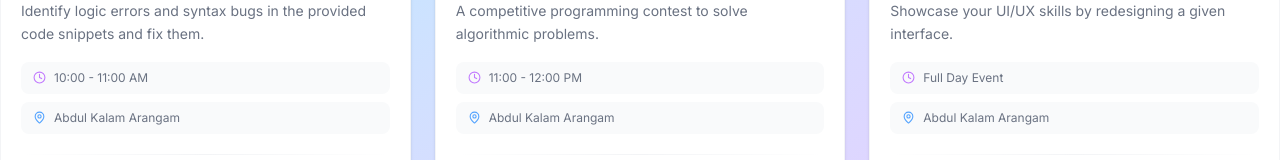
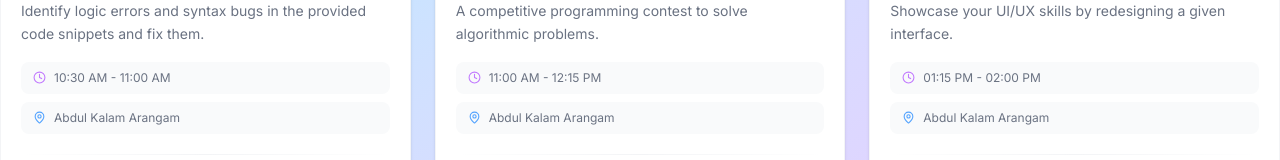
Before and after one commit to im-senthilnathan/innovex2k26, a React (Vite) app: page / in a window 1280 px wide. Shown: the part 2113-2273 px from the top of the page. Built offline with nearby package versions, Linux system fonts and the light colour scheme.

Commit message:
Refactor code structure for improved readability and maintainability

```diff
--- a/src/data/EventDetails.js
+++ b/src/data/EventDetails.js
@@ -5,16 +5,16 @@ export const events = {
             title: "Bug Blaster",
             description:
                 "Identify logic errors and syntax bugs in the provided code snippets and fix them.",
-            time: "10:00 - 11:00 AM",
+            time: "10:30 AM - 11:00 AM",
             location: "Abdul Kalam Arangam",
             image: "./bugBlaster.jfif",
             instructions: [
                 "Code snippets will be given on the spot.",
                 "Identify and fix all logic and syntax errors.",
-                "Allowed languages — C, Java, or Python.",
+                "Allowed languages — C, C++, or Java.",
                 "No internet or external tools allowed.",
                 "Most bugs fixed in least time wins.",
-                "Report to Abdul Kalam Arangam by 9:45 AM.",
+                "Report to Abdul Kalam Arangam by 10:15 AM.",
             ],
             formUrl: "https://docs.google.com/forms/d/e/1FAIpQLScFe4aVKA1cWLd7_ExBOtfsbuqUEG7mFpxt2b-fmt0wLXCHkA/viewform?embedded=true",
             category: "TECHNICAL",
@@ -24,7 +24,7 @@ export const events = {
             title: "Code Warrior",
             description:
                 "A competitive programming contest to solve algorithmic problems.",
-            time: "11:00 - 12:00 PM",
+            time: "11:00 AM - 12:15 PM",
             location: "Abdul Kalam Arangam",
             image: "./codeWarrior.jfif",
             instructions: [
@@ -42,7 +42,7 @@ export const events = {
             title: "Shadow Designer",
             description:
                 "Showcase your UI/UX skills by redesigning a given interface.",
-            time: "Full Day Event",
+            time: "01:15 PM - 02:00 PM",
             location: "Abdul Kalam Arangam",
             image: "./shadowDesigner.jfif",
             instructions: [
@@ -51,7 +51,7 @@ export const events = {
                 "Full day event — manage your time wisely.",
                 "Submit final design before closing time.",
                 "Judged on creativity, usability, and presentation.",
-                "Report to Abdul Kalam Arangam by 9:45 AM.",
+                "Report to Abdul Kalam Arangam by 1:00 PM.",
             ],
             formUrl: "https://docs.google.com/forms/d/e/1FAIpQLSfkz5_p2K9tKKXEeiCOYlPEL2V7XTfDugRVWzVSVUxR-RQDcA/viewform?embedded=true",
             category: "TECHNICAL",
@@ -64,7 +64,7 @@ export const events = {
             title: "Convince Me If You Can",
             description:
                 "Test your persuasion skills by selling a unique or fun idea to the audience and judges.",
-            time: "11:00 - 12:00 PM",
+            time: "11:00 AM - 12:15 PM",
             location: "Abdul Kalam Arangam",
             image: "./convinceMeIfYouCan.jfif",
             instructions: [
@@ -82,7 +82,7 @@ export const events = {
             title: "Picture Talk",
             description:
                 "Look at a random picture and weave a compelling story or description around it.",
-            time: "12:00 - 12:30 PM",
+            time: "10:30 AM - 11:00 AM",
             location: "Abdul Kalam Arangam",
             image: "./pictureTalk.jpg",
             instructions: [
@@ -90,7 +90,7 @@ export const events = {
                 "30 seconds to think.",
                 "1 minute to speak — no notes allowed.",
                 "Judged on fluency, creativity, and confidence.",
-                "Report to Abdul Kalam Arangam by 11:45 AM.",
+                "Report to Abdul Kalam Arangam by 10:15 AM.",
             ],
             formUrl: "https://docs.google.com/forms/d/e/1FAIpQLSeI6Vo7eezxOKHSQhr28ns0QQNJ4zyRTA3_V8WU5_4m3cwKsg/viewform?usp=sharing&ouid=111475720317182452936",
             category: "COMMUNICATION",
@@ -98,70 +98,11 @@ export const events = {
     ],
     business: [
         {
-            id: 1,
-            title: "Pipe & Ball",
-            description:
-                "A fun team building activity requiring coordination, strategy, and steady hands.",
-            time: "10:00 - 11:00 AM",
-            location: "Abdul Kalam Arangam",
-            image: "./pipeBall.jfif",
-            instructions: [
-                "4 members per team.",
-                "Connect all 4 pipes to form one channel.",
-                "Move the ball start to finish — no hand contact.",
-                "Ball drops or stops? Restart from beginning.",
-                "Fastest team wins.",
-                "Report to Abdul Kalam Arangam by 9:45 AM.",
-            ],
-            formUrl: "https://docs.google.com/forms/d/e/1FAIpQLSc1bhm5LUUi6NCUQPFrSI_cC6-BJdK47Sb7v8oQFbqzWxMasA/viewform?embedded=true",
-            category: "BUSINESS",
-        },
-        {
-            id: 2,
-            title: "Paper Art",
-            description:
-                "Transform simple paper into magnificent art pieces using cutting and folding techniques.",
-            time: "11:00 - 12:00 PM",
-            location: "Abdul Kalam Arangam",
-            image: "./paperArt.jfif",
-            instructions: [
-                "Team Participation — 4 members per team.",
-                "Bring your own materials — paper, scissors, glue, etc.",
-                "Only cutting and folding techniques allowed.",
-                "No pre-made templates or printed designs.",
-                "Best creative piece wins.",
-                "Report to Abdul Kalam Arangam by 10:45 AM.",
-            ],
-            formUrl: "https://docs.google.com/forms/d/e/1FAIpQLSfayaNotM9Ag4Hf-mq6rozSpyMK-lHHhUzwy7X4y2jJpYaY1g/viewform?embedded=true",
-            category: "BUSINESS",
-        },
-    ],
-    other: [
-        {
-            id: 1,
-            title: "Bharathi Pattarai",
-            description:
-                "A poetry competition celebrating the fiery words and wisdom of Mahakavi Bharathiyar.",
-            time: "11:30 - 12:30 PM",
-            location: "Abdul Kalam Arangam",
-            image: "./bharathiyarPattarai.jfif",
-            instructions: [
-                "Topic will be announced on the spot.",
-                "Poetry must be in Tamil.",
-                "Original compositions only — no memorized poems.",
-                "Time limit will be given on the spot.",
-                "Judged on expression, content, and delivery.",
-                "Report to Abdul Kalam Arangam by 11:15 AM.",
-            ],
-            formUrl: "https://docs.google.com/forms/d/e/1FAIpQLSevU0igLAwueZL3IExcMpQWtPGP1657uyEiSlIabLoTYHNP5A/viewform?usp=sharing&ouid=111475720317182452936",
-            category: "OTHER",
-        },
-        {
             id: 2,
             title: "Video Editing",
             description:
                 "Showcase your storytelling skills through the art of video editing and visual effects.",
-            time: "11:30 - 12:30 PM",
+            time: "10:30 AM (Starting Time)",
             location: "Abdul Kalam Arangam",
             image: "./videoEditing.jfif",
             instructions: [
@@ -173,6 +114,84 @@ export const events = {
                 "Report to Abdul Kalam Arangam by 11:15 AM.",
             ],
             formUrl: "https://docs.google.com/forms/d/e/1FAIpQLScNfGz1dGTbI7kNxlqjUZDiegKLhb8HSYZIEsi4UOZi77aFYg/viewform?usp=sharing&ouid=111475720317182452936",
+            category: "BUSINESS",
+        },
+        {
+            id: 2,
+            title: "Poster Designing (Canva)",
+            description:
+                "Design a creative and visually appealing digital poster using Canva based on the given theme.",
+            time: "01:15 PM - 02:00 PM",
+            location: "Abdul Kalam Arangam",
+            image: "./posterDesign.jfif",
+            instructions: [
+                "Participants must use Canva only for designing.",
+                "Bring your own laptop/mobile with internet connection.",
+                "The theme will be announced on the spot.",
+                "Avoid using fully pre-made templates; originality is encouraged.",
+                "Judging will be based on creativity, layout, color usage, and originality.",
+                "Report to Abdul Kalam Arangam by 01:00 PM."
+            ],
+            formUrl: "https://docs.google.com/forms/d/e/1FAIpQLSfwWJjlNxcDdaebknvRQYPGwGvK-I3RlKthqdXcxGBXqcZZOA/viewform",
+            category: "BUSINESS",
+        },
+    ],
+    other: [
+        {
+            id: 1,
+            title: "Bharathi Pattarai",
+            description:
+                "A poetry competition celebrating the fiery words and wisdom of Mahakavi Bharathiyar.",
+            time: "11:00 AM - 12:15 PM",
+            location: "Abdul Kalam Arangam",
+            image: "./bharathiyarPattarai.jfif",
+            instructions: [
+                "Topic will be announced on the spot.",
+                "Poetry must be in Tamil.",
+                "Original compositions only — no memorized poems.",
+                "Time limit will be given on the spot.",
+                "Judged on expression, content, and delivery.",
+                "Report to Abdul Kalam Arangam by 10:45 AM.",
+            ],
+            formUrl: "https://docs.google.com/forms/d/e/1FAIpQLSevU0igLAwueZL3IExcMpQWtPGP1657uyEiSlIabLoTYHNP5A/viewform?usp=sharing&ouid=111475720317182452936",
+            category: "OTHER",
+        },
+        {
+            id: 2,
+            title: "Pipe & Ball",
+            description:
+                "A fun team building activity requiring coordination, strategy, and steady hands.",
+            time: "01:15 PM - 02:00 PM",
+            location: "Abdul Kalam Arangam",
+            image: "./pipeBall.jfif",
+            instructions: [
+                "4 members per team.",
+                "Connect all 4 pipes to form one channel.",
+                "Move the ball start to finish — no hand contact.",
+                "Ball drops or stops? Restart from beginning.",
+                "Fastest team wins.",
+                "Report to Abdul Kalam Arangam by 01:00 PM.",
+            ],
+            formUrl: "https://docs.google.com/forms/d/e/1FAIpQLSc1bhm5LUUi6NCUQPFrSI_cC6-BJdK47Sb7v8oQFbqzWxMasA/viewform?embedded=true",
+            category: "OTHER",
+        },
+        {
+            id: 3,
+            title: "Paper Art",
+            description:
+                "Transform simple paper into magnificent art pieces using cutting and folding techniques.",
+            time: "10:30 AM (Starting Time)",
+            location: "Abdul Kalam Arangam",
+            image: "./paperArt.jfif",
+            instructions: [
+                "Team Participation — 4 members per team.",
+                "Bring your own materials — paper, scissors, glue, etc.",
+                "Only cutting and folding techniques allowed.",
+                "No pre-made templates or printed designs.",
+                "Best creative piece wins.",
+                "Report to Abdul Kalam Arangam by 10:15 AM.",
+            ],
+            formUrl: "https://docs.google.com/forms/d/e/1FAIpQLSfayaNotM9Ag4Hf-mq6rozSpyMK-lHHhUzwy7X4y2jJpYaY1g/viewform?embedded=true",
             category: "OTHER",
         },
     ],
--- a/src/index.css
+++ b/src/index.css
@@ -6,6 +6,7 @@
 @theme {
 
   --color-accent: #F05136;
+  --color-gold: #ffb703;
 
   --font-poppins: 'Poppins', sans-serif;
   --font-inter: 'Inter', sans-serif;
--- a/src/sections/Home.jsx
+++ b/src/sections/Home.jsx
@@ -22,7 +22,7 @@ const Home = () => {
             <div className="relative z-10 flex flex-col items-center justify-center h-full text-center text-white px-4">
 
                 <h1 className="text-4xl md:text-9xl font-poppins tracking-wide font-semibold mb-6 bg-gradient-to-b from-white to-purple-500 bg-clip-text text-transparent uppercase">
-                    Welcome to <br /> INNOVEX 2K26
+                    Welcome to <br /> <span className="text-gold">INNOVEX 2K26</span>
                 </h1>
 
                 <div className="flex items-center gap-4 mb-4">
```
Also changed, not shown: public/posterDesign.jfif (added).
